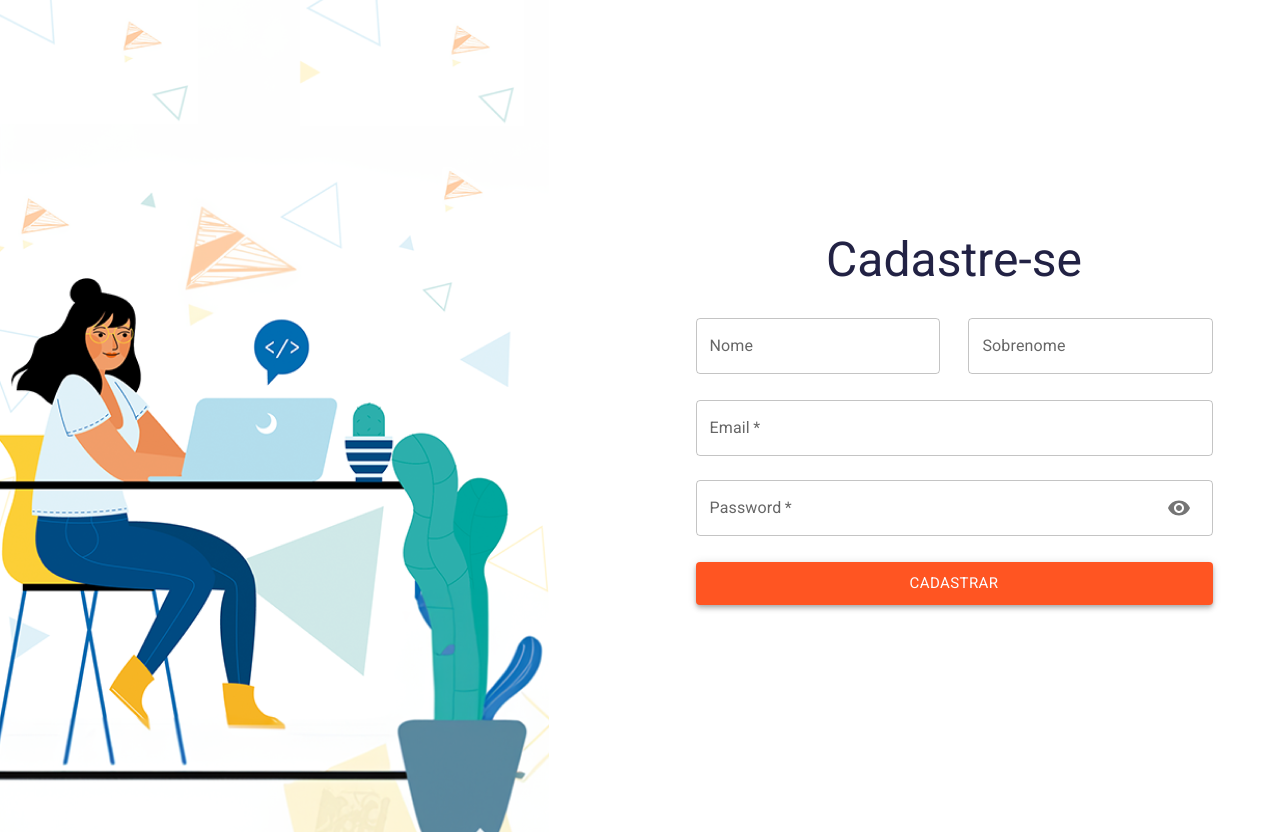
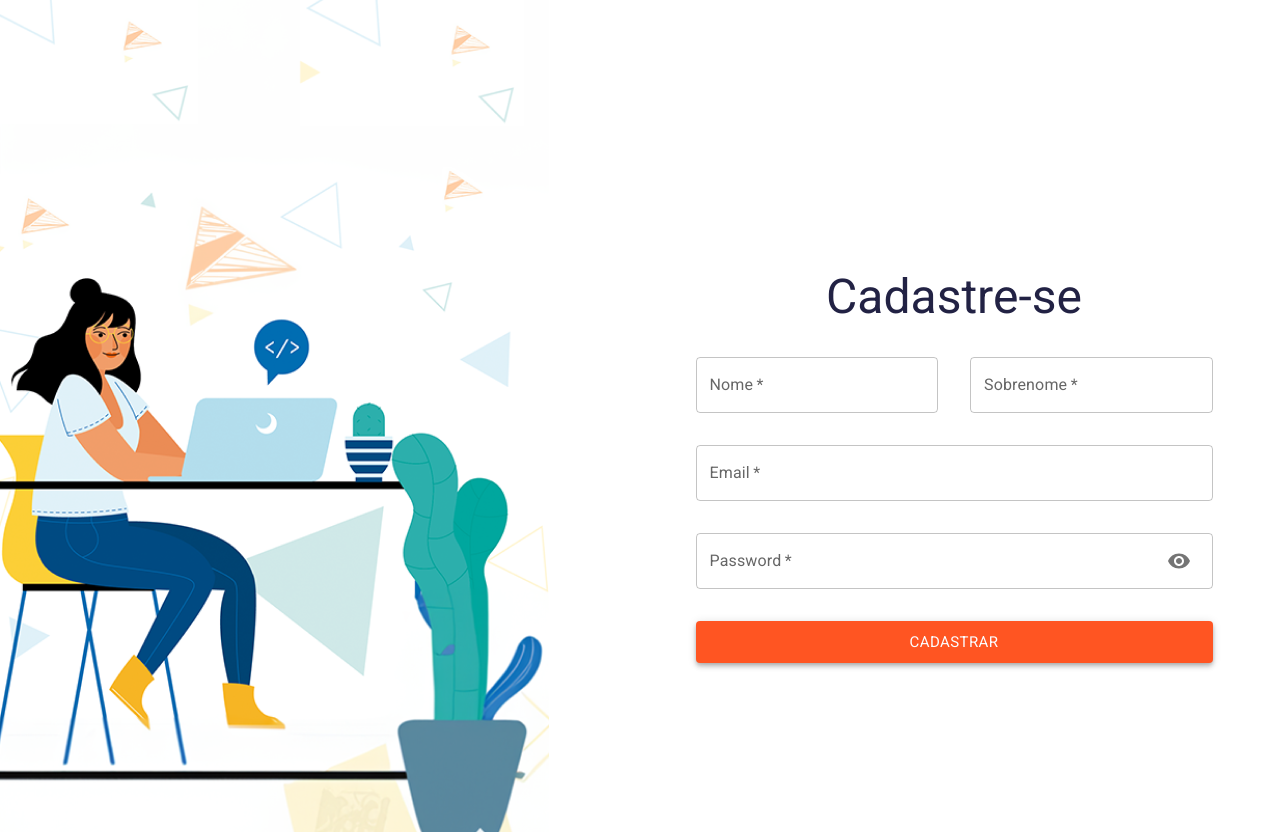
Before and after one commit to eduardodarocha/squad-21-frontend, a React (Create React App) app: page /cadastro in a window 1280 px wide. Built offline with nearby package versions, Linux system fonts and the light colour scheme.

Commit message:
:bug: fix: Resolvendo a questão da obrigatoriedade do nome e do sobrenome sem que os campos se sobreescrevam em Cadastro

```diff
--- a/public/index.html
+++ b/public/index.html
@@ -1,5 +1,5 @@
 <!DOCTYPE html>
-<html lang="en">
+<html lang="pt-br">
   <head>
     <meta charset="utf-8" />
     <link rel="icon" href="./assets/images/orange.webp" />
--- a/src/pages/cadastro/index.tsx
+++ b/src/pages/cadastro/index.tsx
@@ -10,6 +10,7 @@ import "../../components/LoginRegisterCss/export";
 
 const Cadastro = () => {
     const [showPassword, setShowPassword] = useState(false);
+    const [hasSuccess, setHasSuccess] = useState(false);
 
     const initialValues = {
         name: "",
@@ -36,11 +37,12 @@ const Cadastro = () => {
                     return (
                         <Form className="formContent">
                             <h3 className="h3">Cadastre-se</h3>
-                            <div className="nameSurname">
+                            <Box className="nameSurname">
                                 <TextField
                                 label="Nome"
                                 name="name"
                                 className="fullName"
+                                required
                                 error={!!errors.name && !!touched.name}
                                 onChange={handleChange}
                                 onBlur={handleBlur}
@@ -51,14 +53,15 @@ const Cadastro = () => {
                                 label="Sobrenome"
                                 name="surname"
                                 className="fullName"
+                                required
                                 error={!!errors.surname && !!touched.surname}
                                 onChange={handleChange}
                                 onBlur={handleBlur}
                                 helperText={errors.surname && touched.surname && <span>{errors.surname}</span>}>
                                 </TextField>
-                            </div>
+                            </Box>
 
-                            <div className="emailPassword">
+                            <Box className="emailPassword">
                                 <TextField
                                 label="Email"
                                 name="email"
@@ -86,7 +89,7 @@ const Cadastro = () => {
                                 onBlur={handleBlur}
                                 helperText={errors.password && touched.password && <span>{errors.password}</span>}>
                                 </TextField>
-                            </div>
+                            </Box>
 
                             <Button id="button" type="submit" variant="contained" size="large" color="primary">CADASTRAR</Button>
                         </Form>
--- a/src/pages/cadastro/styles.css
+++ b/src/pages/cadastro/styles.css
@@ -1,18 +1,11 @@
-.form {
-    gap: 35px;
-}
-
 .formContent {
-    gap: 30px;
+    height: 300px;
+    gap: 2rem;
 }
 
 .nameSurname {
     display: flex;
-    align-items: flex-start;
-    justify-content: space-between;
-    height: 56px;
-    flex-shrink: 0;
-    gap: 1.8rem;
+    gap: 2rem;
 }
 
 .fullName {
@@ -22,12 +15,9 @@
 .emailPassword {
     display: flex;
     width: 100%;
-    height: 128px;
     flex-direction: column;
     justify-content: center;
-    align-items: flex-start;
-    flex-shrink: 0;
-    gap: 1.5rem;
+    gap: 2rem;
 }
 
 .credentials {
--- a/src/pages/cadastro/validate.ts
+++ b/src/pages/cadastro/validate.ts
@@ -1,10 +1,10 @@
 import { object, string } from "yup"
 
 const createNewAccount = object().shape({
-    name: string(),
-    surname: string(),
+    name: string().required("Este campo é obrigatório!"),
+    surname: string().required("Este campo é obrigatório!"),
     email: string().required("Este campo é obrigatório!"),
-    password: string().min(12, "Sua senha deve ter no mínimo 12 caracteres!").required("Este campo é obrigatório!"),
+    password: string().min(12, "Sua senha deve ter no mínimo 12 caracteres!").required("Este campo é obrigatório!")
 });
 
 export default createNewAccount;
--- a/src/pages/login/validate.ts
+++ b/src/pages/login/validate.ts
@@ -1,8 +1,8 @@
 import {object, string} from "yup";
 
 const validateFormLogin = object().shape({
-    email: string().required("Obrigatório"),
-    password: string().required("Obrigatório")
+    email: string().required("Este campo é obrigatório!"),
+    password: string().required("Este campo é obrigatório!")
 });
 
 export default validateFormLogin;
```
Also changed, not shown: src/pages/login/index.tsx (line endings or trailing spaces).
